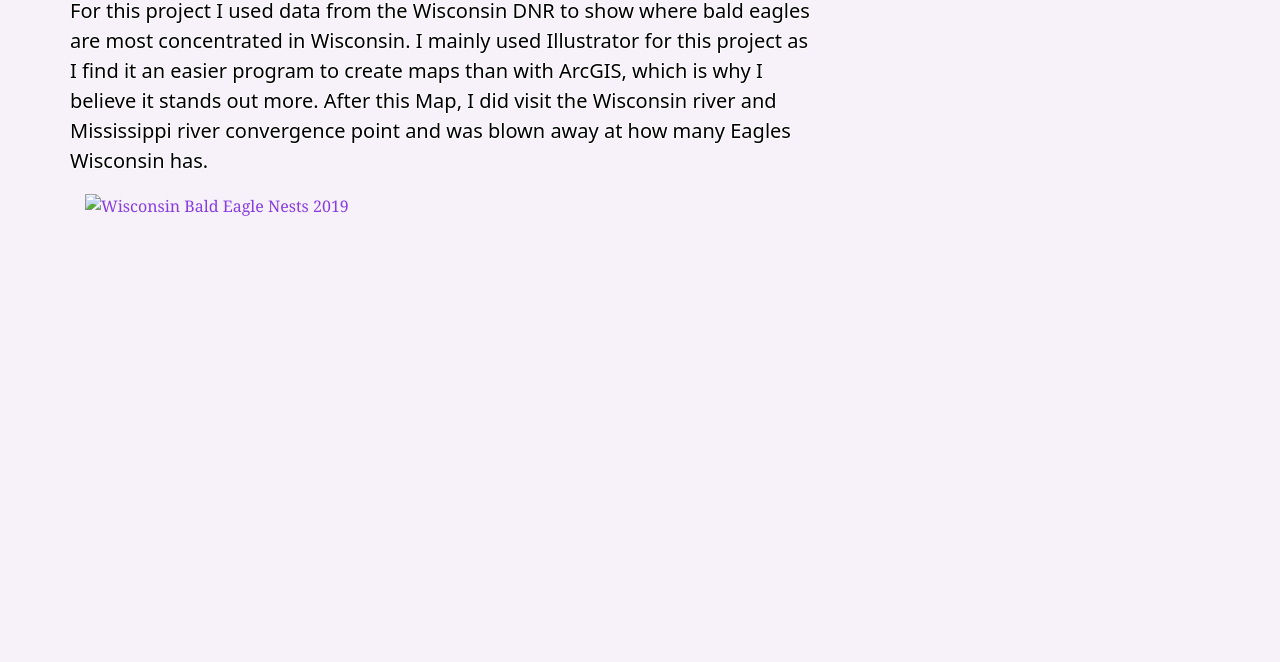
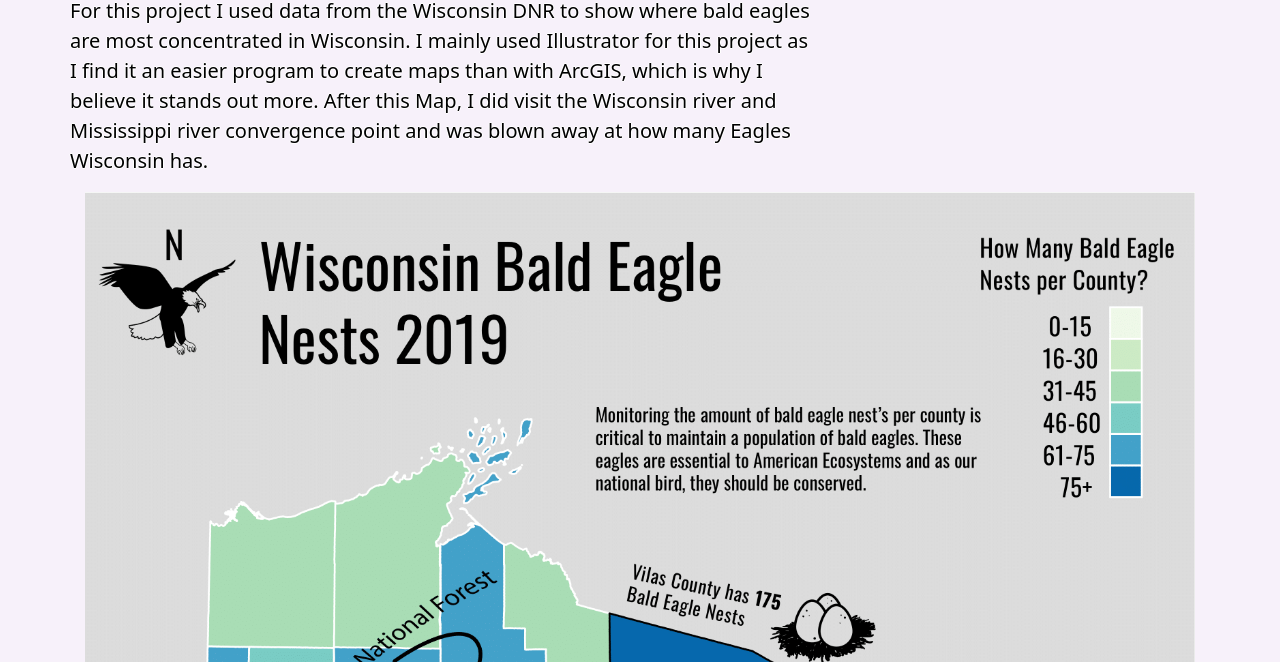
Before and after one commit to MikeyGCarto/MikeManCarto, a plain HTML site: page portfolio/Choropleth.html in a window 1280 px wide. Shown: the part 138-800 px from the top of the page. Drawn offline with Linux system fonts and the light colour scheme.

Commit message:
Update Choropleth.html

```diff
--- a/portfolio/Choropleth.html
+++ b/portfolio/Choropleth.html
@@ -58,7 +58,7 @@
     <div class="container-fluid">
         <div class="row">
             <div class="col-md-12 portfolio-image">
-                <a href="assets/Choropleth.png"><img src="assets/Choropleth.png" alt="Wisconsin Bald Eagle Nests 2019" class="center-block img-responsive"/></a>
+                <a href="../assets/Choropleth.png"><img src="../assets/Choropleth.png" alt="Wisconsin Bald Eagle Nests 2019" class="center-block img-responsive"/></a>
             </div>
         </div>
     </div>
```
